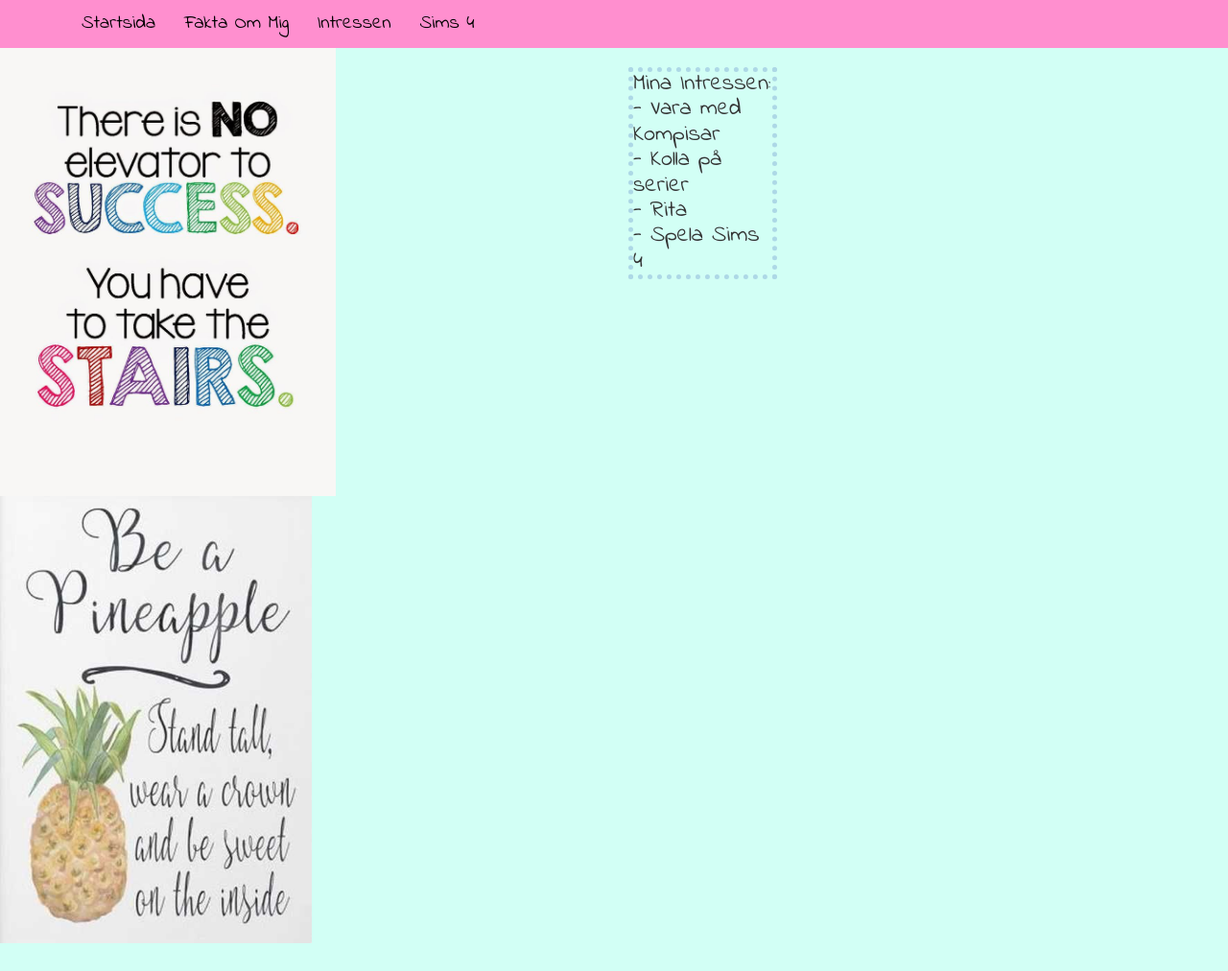
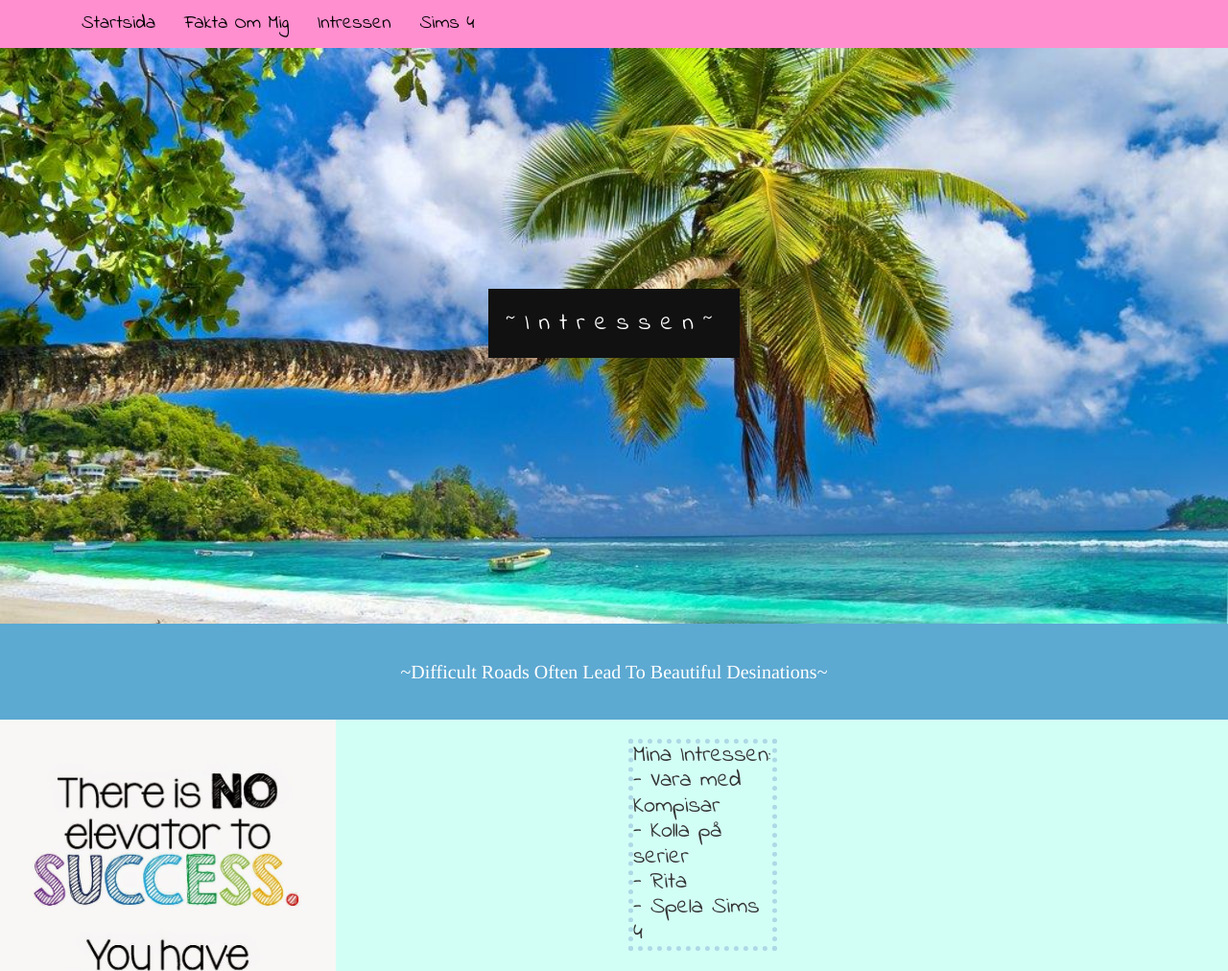
Before and after one commit to nabilasundman/hemsida, a plain HTML site: page menyval2.html in a window 1280 px wide. Shown: the top 1012 px of the page at 96% size. Before the commit the page ends 983 px from the top, so only its background shows below. Drawn offline with Linux system fonts and the light colour scheme.

Commit message:
added a scrollbox to menyval2 and renamed a picture

```diff
--- a/css/style.css
+++ b/css/style.css
@@ -57,6 +57,9 @@ a {
 #bild3{
   background-image: url("../bilder/palmer.jpg");
 }
+#bild4{
+  background-image: url("../bilder/palm.jpg");
+}
 
 .scroll-box{
   height:100px;
--- a/menyval2.html
+++ b/menyval2.html
@@ -31,6 +31,7 @@
 <!-- I body finns allt innehåll på hemsidan -->
 <body id="M">
 
+
   <nav class="nav navbar-inverse navbar-static-top">
       <div class="container">
           <a class="navbar-brand" href="index.html">Startsida</a>
@@ -41,6 +42,14 @@
           </ul>
       </div>
   </nav>
+
+    <div class="parallax" id="bild4"></div>
+    <div class="scroll-box">
+      <div class="caption">
+          <span class="border">~Intressen~</span>
+      </div>
+      <p id="parall">~Difficult Roads Often Lead To Beautiful Desinations~</p>
+      </div>
 
   <div class="row">
   <div class="col-sm-6">
```
Also changed, not shown: bilder/solnedgong.jpg (renamed from bilder/solnedgång.jpg), 1 other file.
